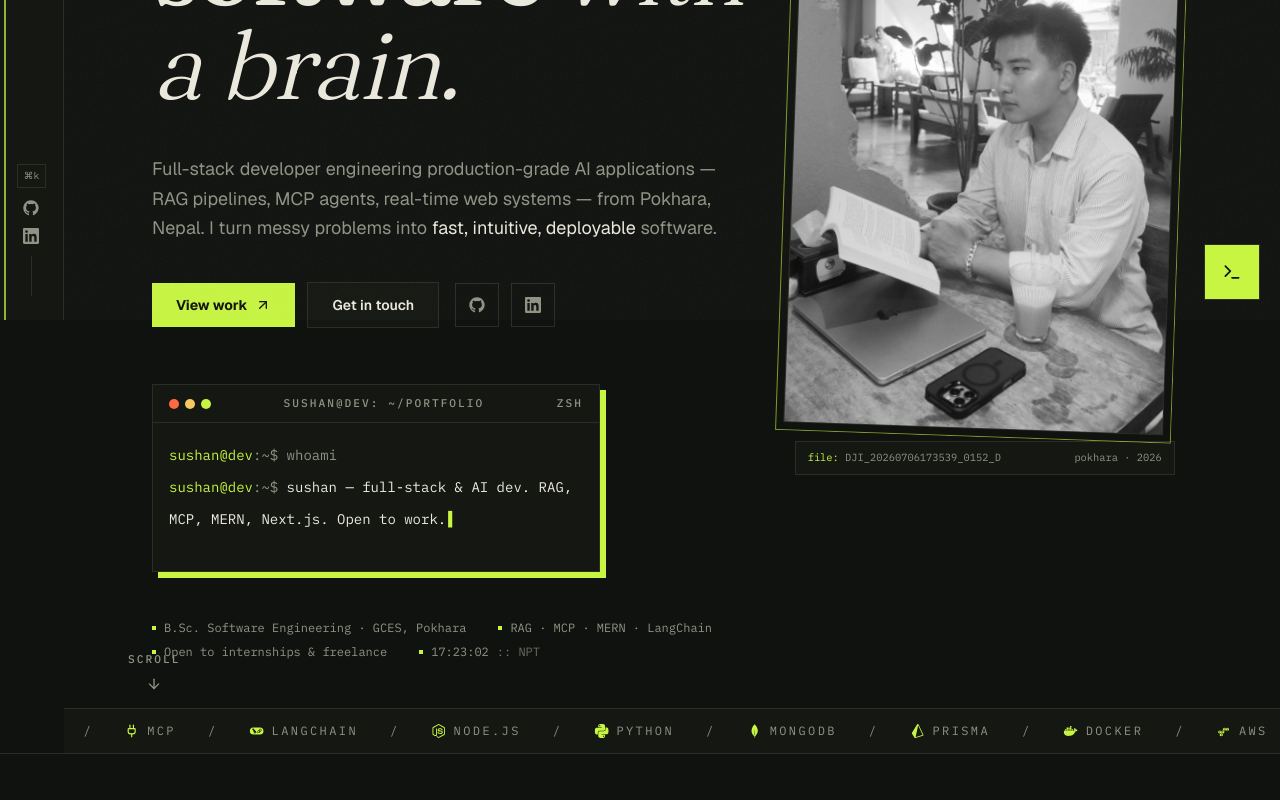
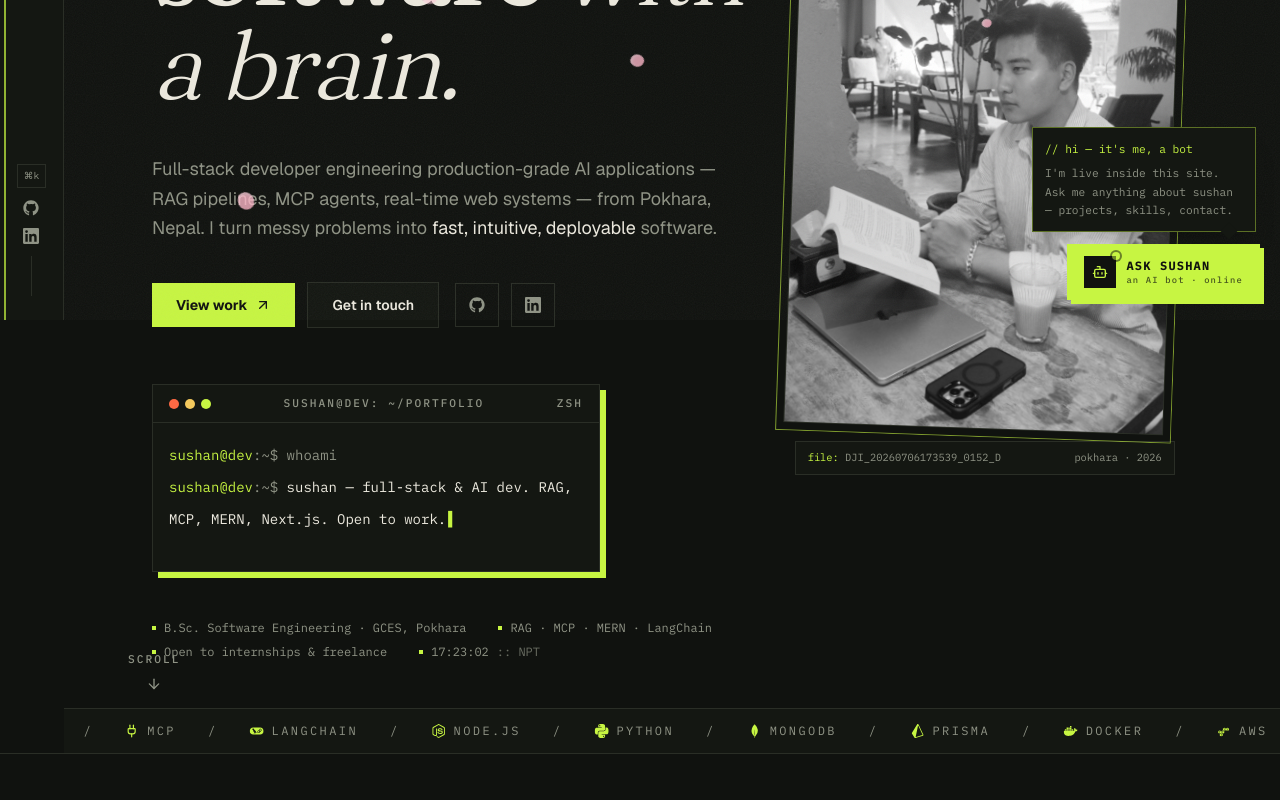
Before and after one commit to Sushantmg/sushan-portfolio, a Next.js app: page / in a window 1280 px wide. Shown: the part 480-1280 px from the top of the page. Built offline with nearby package versions, Linux system fonts and the light colour scheme.

Commit message:
Add sakura petals, obvious chatbot pill, magnetic CTA, card shine

```diff
--- a/src/app/globals.css
+++ b/src/app/globals.css
@@ -130,3 +130,67 @@ body {
     cursor: none;
   }
 }
+
+@keyframes petal-fall {
+  0% {
+    transform: translate3d(0, -8vh, 0) rotate(0deg) rotateZ(var(--rot));
+  }
+  25% {
+    transform: translate3d(var(--sway), 20vh, 0) rotate(70deg);
+  }
+  50% {
+    transform: translate3d(calc(var(--sway) * -0.65), 46vh, 0) rotate(150deg);
+  }
+  75% {
+    transform: translate3d(var(--sway), 72vh, 0) rotate(240deg);
+  }
+  100% {
+    transform: translate3d(0, 105vh, 0) rotate(330deg);
+  }
+}
+
+.petal {
+  position: absolute;
+  top: -3vh;
+  display: block;
+  border-radius: 62% 38% 58% 42% / 52% 46% 54% 48%;
+  box-shadow: inset -2px 1px 3px rgba(255, 255, 255, 0.4);
+  opacity: 0.8;
+  will-change: transform;
+  animation: petal-fall var(--dur) linear var(--delay) infinite;
+}
+
+@media (prefers-reduced-motion: reduce) {
+  .petal {
+    display: none;
+  }
+  .ticker,
+  .caret,
+  .drift {
+    animation: none;
+  }
+}
+
+.shine {
+  position: relative;
+  overflow: hidden;
+}
+.shine::before {
+  content: "";
+  position: absolute;
+  inset: 0;
+  z-index: 1;
+  pointer-events: none;
+  background: linear-gradient(
+    105deg,
+    transparent 42%,
+    rgba(199, 245, 66, 0.08) 50%,
+    transparent 58%
+  );
+  transform: translateX(-130%);
+  transition: transform 0.9s cubic-bezier(0.22, 1, 0.36, 1);
+}
+.group:hover .shine::before,
+.shine:hover::before {
+  transform: translateX(130%);
+}
--- a/src/app/page.tsx
+++ b/src/app/page.tsx
@@ -9,6 +9,7 @@ import { Experience } from "@/components/Experience";
 import { Footer } from "@/components/Footer";
 import { Hero } from "@/components/Hero";
 import { Navbar } from "@/components/Navbar";
+import { Petals } from "@/components/Petals";
 import { Preloader } from "@/components/Preloader";
 import { Projects } from "@/components/Projects";
 import { Skills } from "@/components/Skills";
@@ -17,6 +18,7 @@ export default function Home() {
   return (
     <div className="grain relative min-h-screen">
       <Preloader />
+      <Petals />
       <Navbar />
       <main>
         <Hero />
--- a/src/components/About.tsx
+++ b/src/components/About.tsx
@@ -1,3 +1,4 @@
+import { ArrowUpRight } from "lucide-react";
 import { profile } from "@/lib/data";
 import { CountUp } from "./CountUp";
 import { Reveal, SectionHeading } from "./Reveal";
@@ -80,7 +81,8 @@ export function About() {
         <div className="mt-16 grid gap-0 sm:grid-cols-2 lg:grid-cols-4">
           {focuses.map((f, i) => (
             <Reveal key={f.title} delay={i * 0.08}>
-              <div className="group h-full border border-line p-6 transition-colors duration-300 hover:bg-carbon-2">
+              <div className="group relative h-full border border-line p-6 transition-colors duration-300 hover:bg-carbon-2">
+                <ArrowUpRight className="absolute right-4 top-4 h-4 w-4 -translate-x-1 -translate-y-1 text-acid opacity-0 transition-all duration-300 group-hover:translate-x-0 group-hover:translate-y-0 group-hover:opacity-100" />
                 <p className="font-mono text-xs text-muted">0{i + 1}.</p>
                 <h3 className="font-display mt-3 text-xl font-semibold text-ink transition-colors duration-300 group-hover:text-acid">
                   {f.title}
--- a/src/components/Chatbot.tsx
+++ b/src/components/Chatbot.tsx
@@ -1,7 +1,7 @@
 "use client";
 
 import { AnimatePresence, motion } from "framer-motion";
-import { Send, Terminal } from "lucide-react";
+import { Bot, Send, Terminal, X } from "lucide-react";
 import { useEffect, useRef, useState } from "react";
 import { botMeta, getReply, quickPrompts } from "@/lib/chatbot";
 
@@ -21,11 +21,21 @@ let nextId = 1;
 
 export function Chatbot() {
   const [open, setOpen] = useState(false);
+  const [hint, setHint] = useState(false);
   const [messages, setMessages] = useState<Message[]>([welcome]);
   const [input, setInput] = useState("");
   const [typing, setTyping] = useState(false);
   const endRef = useRef<HTMLDivElement>(null);
   const inputRef = useRef<HTMLInputElement>(null);
+
+  useEffect(() => {
+    const t = setTimeout(() => setHint(true), 1800);
+    const hide = setTimeout(() => setHint(false), 9000);
+    return () => {
+      clearTimeout(t);
+      clearTimeout(hide);
+    };
+  }, []);
 
   useEffect(() => {
     endRef.current?.scrollIntoView({ behavior: "smooth" });
@@ -67,22 +77,59 @@ export function Chatbot() {
 
   return (
     <>
+      <AnimatePresence>
+        {!open && hint && (
+          <motion.div
+            initial={{ opacity: 0, y: 10 }}
+            animate={{ opacity: 1, y: 0 }}
+            exit={{ opacity: 0, y: 8 }}
+            transition={{ delay: 0, duration: 0.35 }}
+            className="fixed bottom-[5.5rem] right-5 z-[45] w-56 border border-acid/40 bg-carbon-2 p-3 font-mono text-[0.7rem] leading-relaxed text-ink shadow-xl sm:right-6"
+          >
+            <p className="text-acid">{"//"} hi — it&apos;s me, a bot</p>
+            <p className="mt-1.5 text-muted">
+              I&apos;m live inside this site. Ask me anything about sushan —
+              projects, skills, contact.
+            </p>
+            <span className="absolute -bottom-1.5 right-5 h-3 w-3 rotate-45 bg-carbon-2" />
+          </motion.div>
+        )}
+      </AnimatePresence>
+
       <motion.button
-        initial={{ opacity: 0, y: 20 }}
+        initial={{ opacity: 0, y: 24 }}
         animate={{ opacity: 1, y: 0 }}
-        transition={{ delay: 0.5 }}
-        onClick={() => (open ? setOpen(false) : openPanel())}
-        aria-label="Open chat with Sushan bot"
-        className={`fixed bottom-5 right-5 z-50 flex h-14 w-14 items-center justify-center border transition-all duration-200 ${
+        transition={{ delay: 1.1 }}
+        onClick={() => {
+          setHint(false);
+          if (open) setOpen(false);
+          else openPanel();
+        }}
+        aria-label={open ? "Close chat" : "Chat with the Sushan bot"}
+        className={`fixed bottom-5 right-5 z-50 flex h-14 items-center gap-2.5 border px-4 font-mono text-xs font-bold uppercase tracking-widest transition-all duration-200 ${
           open
-            ? "border-acid bg-carbon text-acid"
-            : "border-line bg-acid text-carbon hover:-translate-y-0.5 hover:hard-shadow-sm"
+            ? "border-line bg-carbon text-ink hover:border-acid hover:text-acid"
+            : "hard-shadow-sm border-acid bg-acid text-carbon hover:-translate-y-0.5"
         }`}
       >
         {open ? (
-          <Terminal className="h-5 w-5 rotate-180" />
+          <>
+            <X className="h-5 w-5" />
+            <span className="hidden sm:inline">close</span>
+          </>
         ) : (
-          <Terminal className="h-5 w-5" />
+          <>
+            <span className="relative grid h-8 w-8 place-items-center bg-carbon text-acid">
+              <Bot className="h-4 w-4" />
+              <span className="absolute -right-1 -top-1 h-2 w-2 animate-pulse rounded-full bg-acid ring-2 ring-carbon" />
+            </span>
+            <span className="flex flex-col items-start leading-none">
+              <span>ask sushan</span>
+              <span className="mt-1 text-[0.55rem] font-medium normal-case text-carbon/70">
+                an AI bot · online
+              </span>
+            </span>
+          </>
         )}
       </motion.button>
 
--- a/src/components/Hero.tsx
+++ b/src/components/Hero.tsx
@@ -7,6 +7,7 @@ import { useEffect, useRef, useState, type ReactNode } from "react";
 import { profile } from "@/lib/data";
 import { GitHubIcon, LinkedInIcon } from "./BrandIcons";
 import { LiveClock } from "./LiveClock";
+import { Magnetic } from "./Magnetic";
 import { SkillIcon } from "./SkillIcon";
 import { TiltCard } from "./TiltCard";
 
@@ -157,6 +158,7 @@ export function Hero() {
               transition={{ delay: 0.4, duration: 0.7 }}
               className="mt-10 flex flex-wrap items-center gap-3"
             >
+              <Magnetic>
               <a
                 href="#projects"
                 className="group inline-flex items-center gap-2 bg-acid px-6 py-3 text-sm font-bold text-carbon transition-transform duration-200 hover:-translate-y-0.5"
@@ -164,6 +166,7 @@ export function Hero() {
                 View work
                 <ArrowUpRight className="h-4 w-4 transition-transform duration-200 group-hover:translate-x-0.5 group-hover:-translate-y-0.5" />
               </a>
+            </Magnetic>
               <a
                 href="#contact"
                 className="inline-flex items-center gap-2 border border-line bg-carbon-2 px-6 py-3 text-sm font-semibold text-ink transition-colors duration-200 hover:border-acid hover:text-acid"
--- /dev/null
+++ b/src/components/Magnetic.tsx
@@ -0,0 +1,44 @@
+"use client";
+
+import { motion, useMotionValue, useSpring } from "framer-motion";
+import { useRef, type ReactNode } from "react";
+
+export function Magnetic({
+  children,
+  className,
+  strength = 0.35,
+}: {
+  children: ReactNode;
+  className?: string;
+  strength?: number;
+}) {
+  const ref = useRef<HTMLDivElement>(null);
+  const x = useMotionValue(0);
+  const y = useMotionValue(0);
+  const sx = useSpring(x, { stiffness: 220, damping: 16 });
+  const sy = useSpring(y, { stiffness: 220, damping: 16 });
+
+  const onMouseMove = (e: React.MouseEvent<HTMLDivElement>) => {
+    const rect = ref.current?.getBoundingClientRect();
+    if (!rect) return;
+    x.set((e.clientX - (rect.left + rect.width / 2)) * strength);
+    y.set((e.clientY - (rect.top + rect.height / 2)) * strength);
+  };
+
+  const onMouseLeave = () => {
+    x.set(0);
+    y.set(0);
+  };
+
+  return (
+    <motion.div
+      ref={ref}
+      onMouseMove={onMouseMove}
+      onMouseLeave={onMouseLeave}
+      style={{ x: sx, y: sy }}
+      className={className}
+    >
+      {children}
+    </motion.div>
+  );
+}
--- /dev/null
+++ b/src/components/Petals.tsx
@@ -0,0 +1,43 @@
+import type { CSSProperties } from "react";
+
+const PINK = ["#ffc2d4", "#ffd6e2", "#ffb7c9", "#ffa9c0"];
+
+const PETALS = Array.from({ length: 14 }, (_, i) => ({
+  left: (i * 7.3 + 3) % 100,
+  size: 9 + ((i * 7) % 5) * 2,
+  duration: 13 + ((i * 5) % 7) * 1.9,
+  delay: -(((i * 2.3) % 12) + 2) * (0.8 + ((i * 3) % 4) * 0.3),
+  sway: 16 + ((i * 3) % 5) * 7,
+  rotate: (i * 47) % 180,
+  color: PINK[i % PINK.length],
+  opacity: 0.55 + ((i * 13) % 4) * 0.12,
+}));
+
+export function Petals() {
+  return (
+    <div
+      aria-hidden
+      className="pointer-events-none fixed inset-0 z-30 overflow-hidden"
+    >
+      {PETALS.map((p, i) => (
+        <span
+          key={i}
+          className="petal"
+          style={
+            {
+              left: `${p.left}%`,
+              width: `${p.size}px`,
+              height: `${p.size}px`,
+              background: p.color,
+              opacity: p.opacity,
+              "--dur": `${p.duration}s`,
+              "--delay": `${p.delay}s`,
+              "--sway": `${p.sway}px`,
+              "--rot": `${p.rotate}deg`,
+            } as CSSProperties
+          }
+        />
+      ))}
+    </div>
+  );
+}
--- a/src/components/Projects.tsx
+++ b/src/components/Projects.tsx
@@ -31,7 +31,7 @@ export function Projects() {
         <StaggerGroup className="grid gap-5 md:grid-cols-2 lg:grid-cols-3">
           {projects.map((project, i) => (
             <StaggerItem key={project.name}>
-              <TiltCard intensity={6} className="group relative h-full border border-line bg-carbon transition-all duration-300 hover:-translate-y-1 hover:hard-shadow-sm hover:border-transparent">
+              <TiltCard intensity={6} className="shine group relative h-full border border-line bg-carbon transition-all duration-300 hover:-translate-y-1 hover:hard-shadow-sm hover:border-transparent">
                 <div className={`h-1.5 ${accents[project.accent] ?? "bg-acid"} opacity-70 transition-opacity duration-300 group-hover:opacity-100`} />
                 <div className="flex h-full flex-col p-6">
                   <div className="flex items-start justify-between">
```
